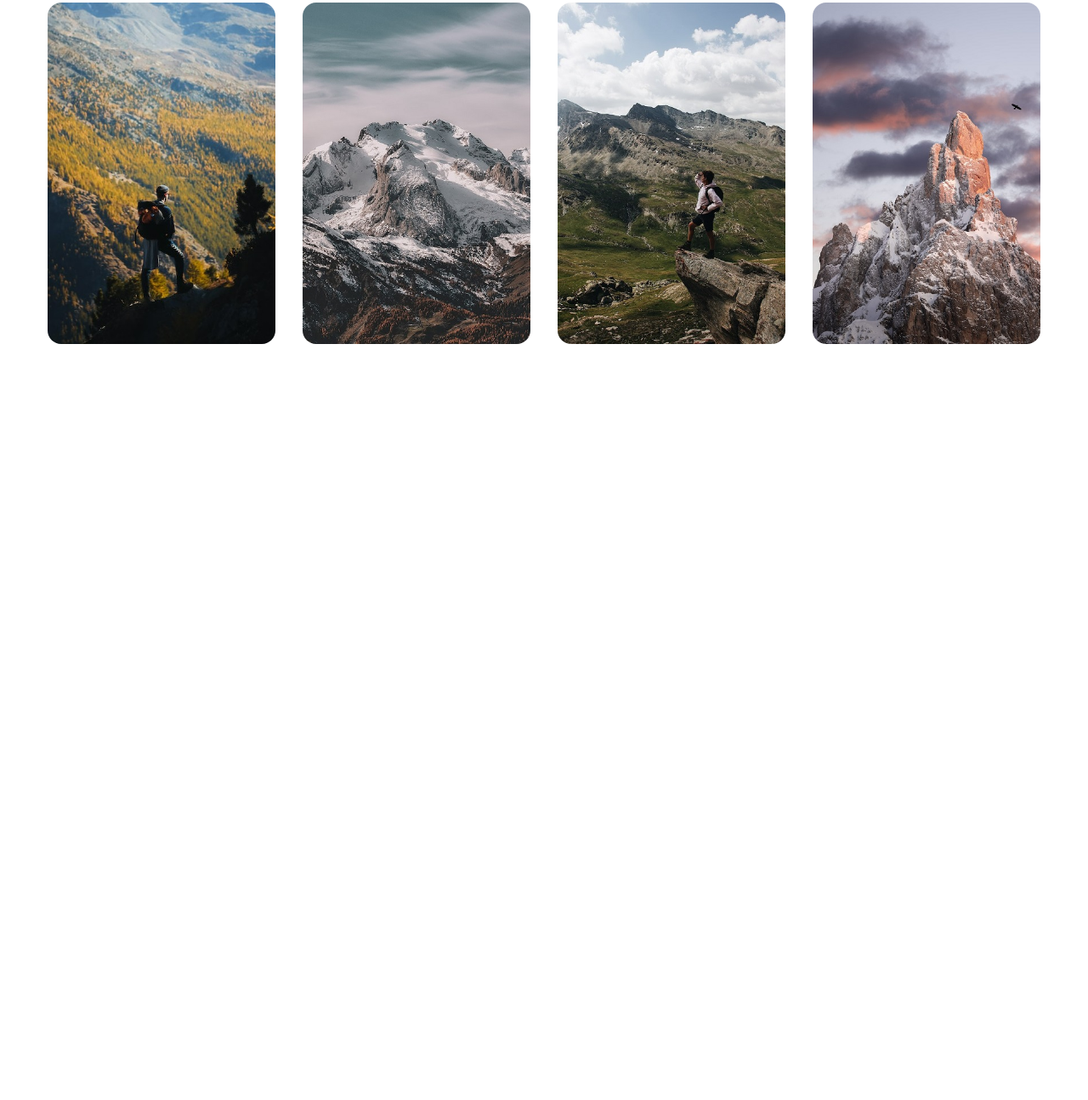
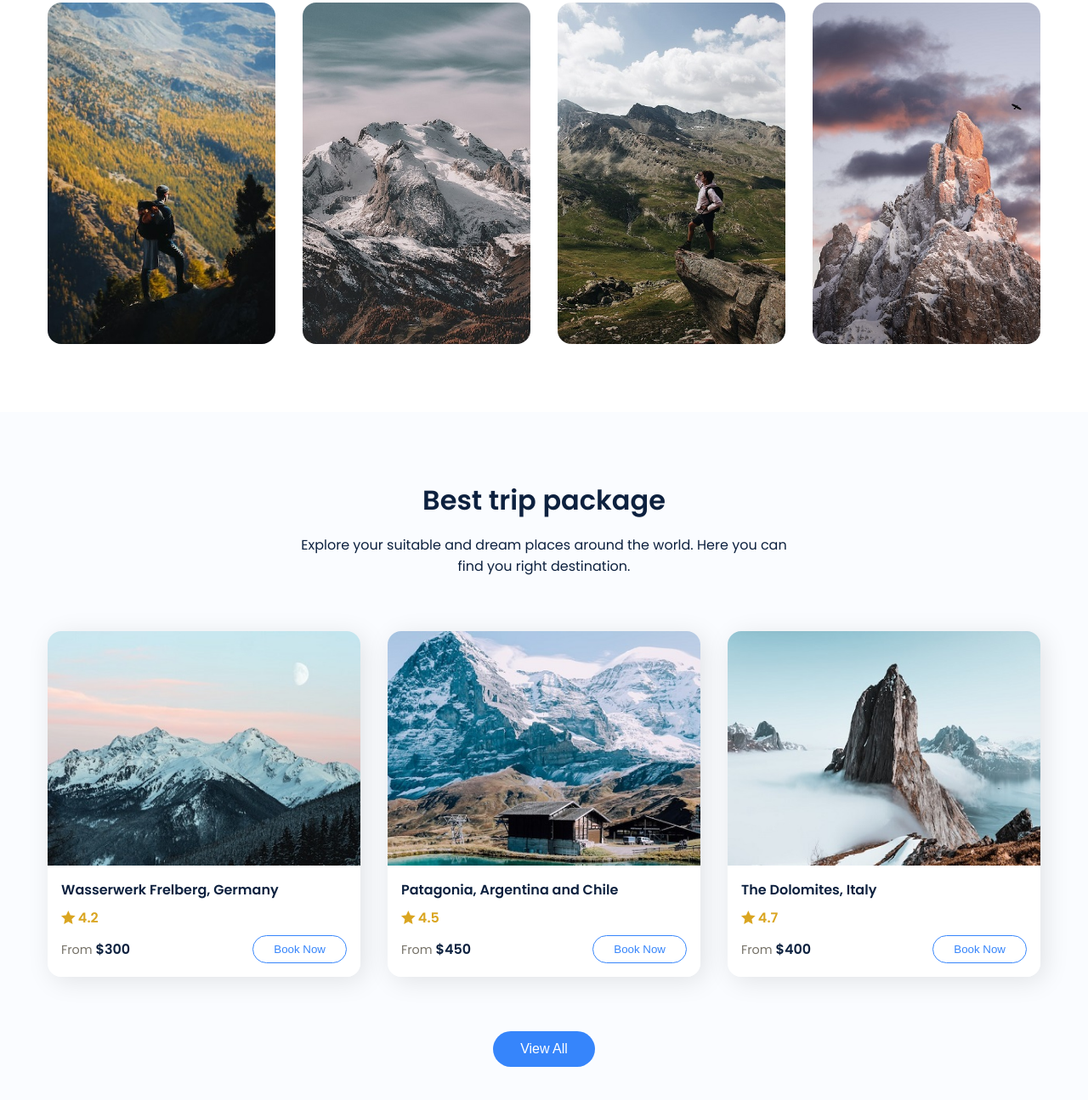
Before and after one commit to Nez27/practice-html-css, a plain HTML site: page index.html in a window 1280 px wide. Shown: the part 1055-2350 px from the top of the page at 85% size. Before the commit the page ends 1540 px from the top, so only its background shows below. Drawn offline with nearby package versions, Linux system fonts and the light colour scheme.

Commit message:
Update code HTML/CSS

```diff
--- a/css/style.css
+++ b/css/style.css
@@ -272,6 +272,7 @@ header{
     color: var(--extra-light);
     background-color: rgba(255, 255, 255, 0.1);
     backdrop-filter: blur(4px);
+    -webkit-backdrop-filter: blur(5px);
     border-radius: 10px;
     z-index: 1;
     transition: 0.3s;
@@ -290,3 +291,69 @@ header{
     font-size: 1rem;
     font-weight: 600;
 }
+
+.trip {
+    background-color: var(--secondary-color);
+}
+
+.trip__container :is(.section__title, .section__subtitle, .view__all) {
+    text-align: center;
+    margin-right: auto;
+    margin-left: auto;
+}
+
+.trip__grid {
+    display: grid;
+    grid-template-columns: repeat(3, 1fr);
+    gap: 2rem;
+    margin: 4rem 0;
+}
+
+.trip__card {
+    border-radius: 1rem;
+    overflow: hidden;
+    box-shadow: 5px 5px 30px rgba(0, 0, 0, 0.1);
+}
+
+.trip__details {
+    padding: 1rem;
+    display: grid;
+    gap: 0.5rem;
+    font-size: 1rem;
+    font-weight: 600;
+    color: var(--text-dark);
+    background-color: var(--extra-light);
+    cursor: pointer;
+}
+
+.rating {
+    color: goldenrod;
+}
+
+.booking__price {
+    display: flex;
+    align-items: center;
+    justify-content: space-between;
+}
+
+.price span {
+    font-weight: 400;
+    font-size: 0.9rem;
+    color: var(--text-light);
+}
+
+.book__now {
+    padding: 0.5rem 1.5rem;
+    color: var(--primary-color);
+    outline: none;
+    border: 1px solid var(--primary-color);
+    border-radius: 5rem;
+    background-color: transparent;
+    cursor: pointer;
+    transition: 0.3s;
+}
+
+.book__now:hover {
+    color: var(--extra-light);
+    background-color: var(--primary-color);
+}
--- a/index.html
+++ b/index.html
@@ -93,5 +93,53 @@
             </div>
         </div>
     </section>
+
+    <section class="trip">
+      <div class="section__container trip__container">
+        <h2 class="section__title">Best trip package</h2>
+        <p class="section__subtitle">
+          Explore your suitable and dream places around the world. Here you can find you right
+          destination.
+        </p>
+        <div class="trip__grid">
+          <div class="trip__card">
+            <img src="./assets/trip-1.jpg" alt="trip" />
+            <div class="trip__details">
+              <p>Wasserwerk Frelberg, Germany</p>
+              <div class="rating"><i class="ri-star-fill"></i> 4.2</div>
+              <div class="booking__price">
+                <div class="price"><span>From</span> $300</div>
+                <button class="book__now">Book Now</button>
+              </div>
+            </div>
+          </div>
+          <div class="trip__card">
+            <img src="./assets/trip-2.jpg" alt="trip" />
+            <div class="trip__details">
+              <p>Patagonia, Argentina and Chile</p>
+              <div class="rating"><i class="ri-star-fill"></i> 4.5</div>
+              <div class="booking__price">
+                <div class="price"><span>From</span> $450</div>
+                <button class="book__now">Book Now</button>
+              </div>
+            </div>
+          </div>
+          <div class="trip__card">
+            <img src="./assets/trip-3.jpg" alt="trip" />
+            <div class="trip__details">
+              <p>The Dolomites, Italy</p>
+              <div class="rating"><i class="ri-star-fill"></i> 4.7</div>
+              <div class="booking__price">
+                <div class="price"><span>From</span> $400</div>
+                <button class="book__now">Book Now</button>
+              </div>
+            </div>
+          </div>
+        </div>
+        <div class="view__all">
+          <button class="btn">View All</button>
+        </div>
+      </div>
+    </section>
 </body>
 </html>
```
